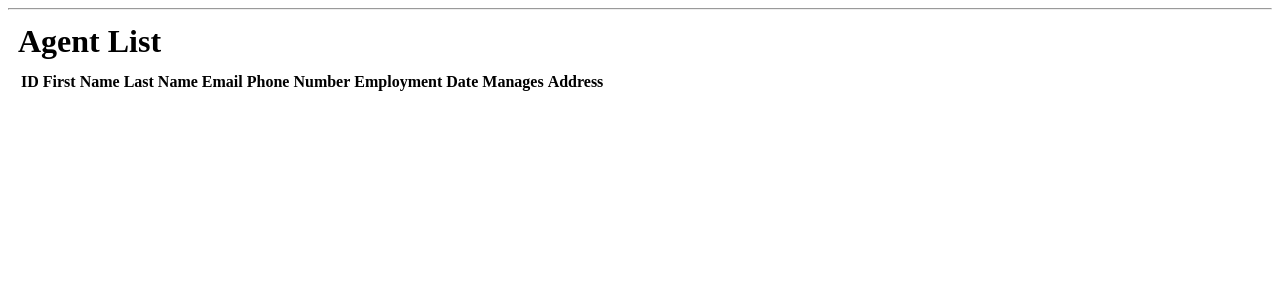
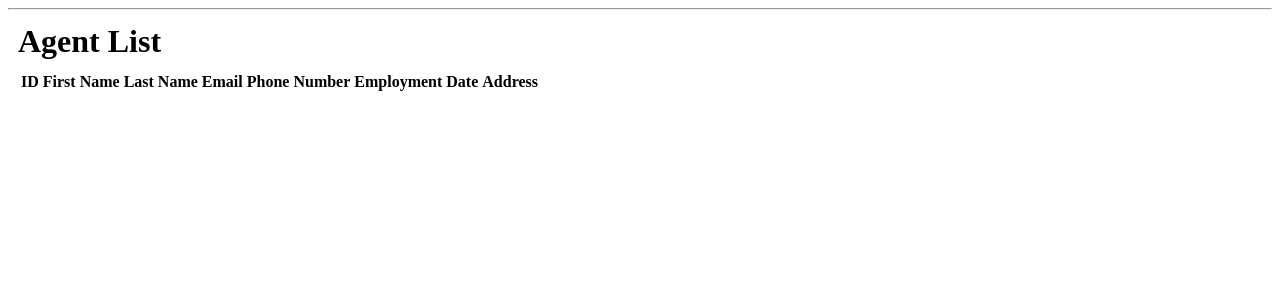
Before and after one commit to nicolas-montani/Real_estate, a Flask app: page /show_agent in a window 1280 px wide. Shown: the part 54-354 px from the top of the page. Run offline with Flask 3, Linux system fonts and the light colour scheme; data that the repository does not hold is empty; some libraries are stand-ins or nearby versions.

Commit message:
changed app

```diff
--- a/flask_app/app.py
+++ b/flask_app/app.py
@@ -68,7 +68,6 @@ def setup_db():
             agent_id SERIAL PRIMARY KEY,
             person_id INTEGER NOT NULL,
             employment_date DATE NOT NULL,
-            manages INTEGER,  -- Assuming this is a reference to another agent ID
             FOREIGN KEY (person_id) REFERENCES person(person_id)
         );
     ''')
--- a/flask_app/templates/show_agent.html
+++ b/flask_app/templates/show_agent.html
@@ -13,7 +13,6 @@
                 <th>Email</th>
                 <th>Phone Number</th>
                 <th>Employment Date</th>
-                <th>Manages</th>
                 <th>Address</th>
             </tr>
             {% for agent in agents %}
```
